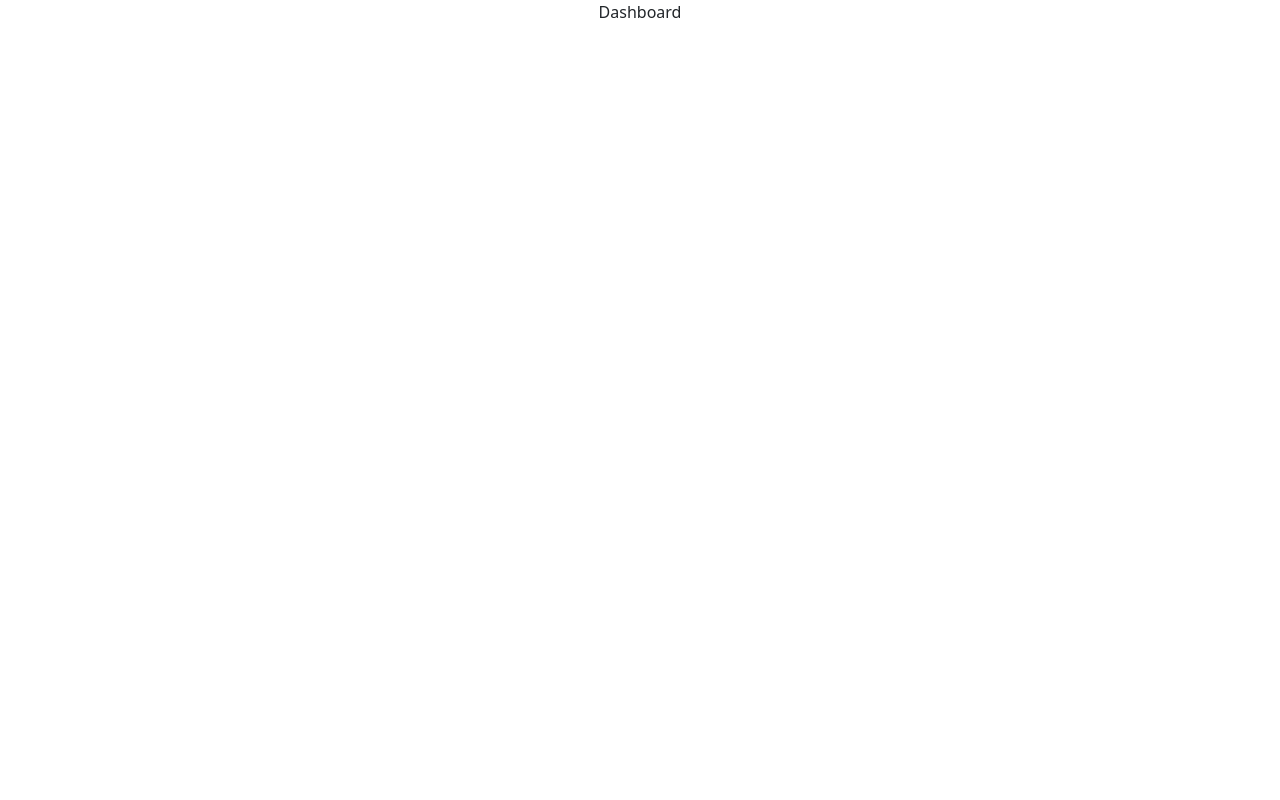
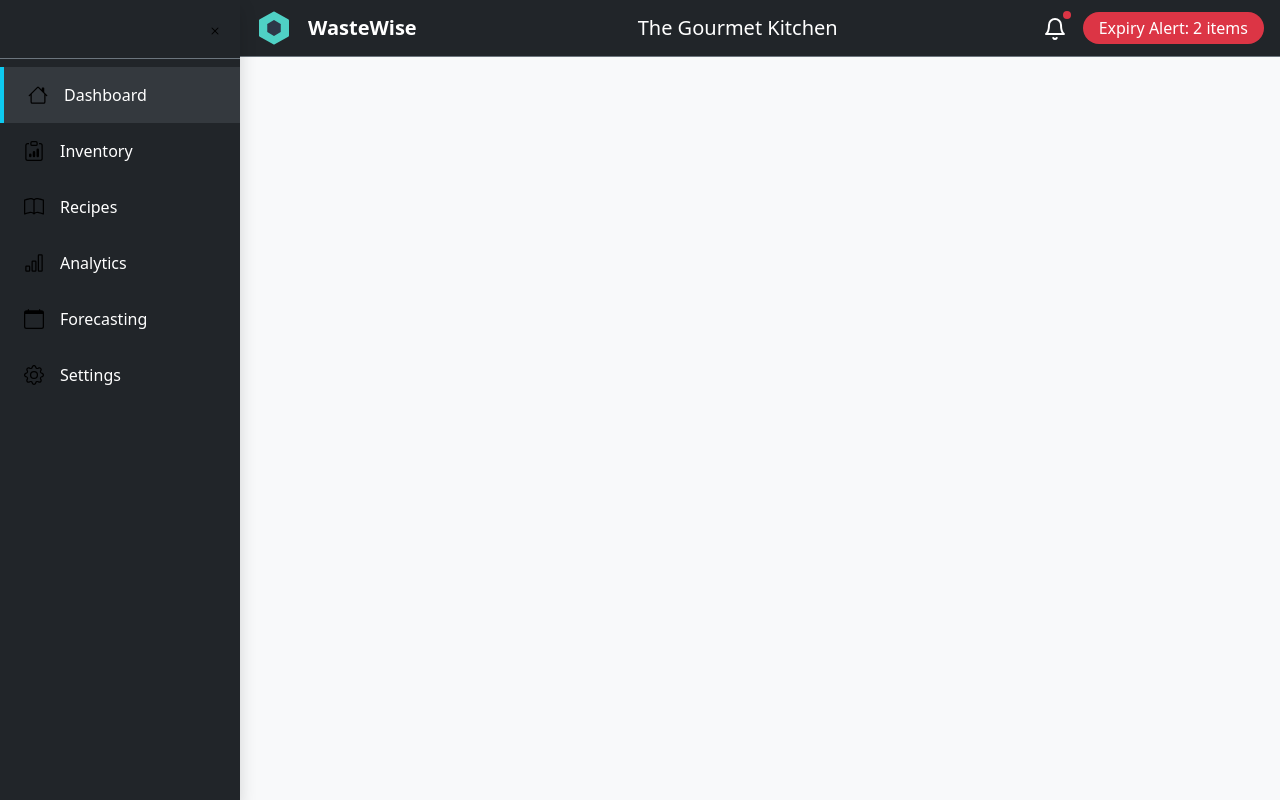
Before and after one commit to 1andonlyamit/smartkitchen, a React (Create React App) app in the folder frontend/: page /dashboard in a window 1280 px wide. Built offline with nearby package versions, Linux system fonts and the light colour scheme.

Commit message:
Layout: fixed minor error of color

```diff
--- a/frontend/src/components/layout/Layout.js
+++ b/frontend/src/components/layout/Layout.js
@@ -0,0 +1,43 @@
+import React, { useState, useEffect } from 'react';
+import Sidebar from './Sidebar';
+import TopBar from './Topbar';
+// import "./Layout_.css"
+
+const Layout = ({ children }) => {
+  const [sidebarOpen, setSidebarOpen] = useState(true);
+  const [isMobile, setIsMobile] = useState(window.innerWidth < 768);
+
+  useEffect(() => {
+    const checkScreenSize = () => {
+      setIsMobile(window.innerWidth < 768);
+    };
+
+    checkScreenSize();
+
+    window.addEventListener('resize', checkScreenSize);
+
+    return () => window.removeEventListener('resize', checkScreenSize);
+  }, []);
+
+  return (
+    <div className="d-flex min-vh-100 bg-light">
+      <Sidebar isParentOpen={sidebarOpen} setIsParentOpen={setSidebarOpen} />
+
+      <div className="flex-grow-1 d-flex flex-column"
+           style={{
+             marginLeft: isMobile ? 0 : (sidebarOpen ? '240px' : '60px'),
+             transition: 'margin-left 0.3s',
+             width: '100%'
+           }}>
+        <TopBar restaurantName="The Gourmet Kitchen" />
+
+        <main className="flex-grow-1 p-4 overflow-auto">
+          {children}
+          {/* other components */}
+        </main>
+      </div>
+    </div>
+  );
+};
+
+export default Layout;
--- a/frontend/src/components/layout/Sidebar.js
+++ b/frontend/src/components/layout/Sidebar.js
@@ -0,0 +1,169 @@
+import React, { useState, useEffect } from 'react';
+import { Route, Routes } from 'react-router-dom';
+import {
+  House,
+  ClipboardData,
+  Book,
+  BarChart,
+  Calendar,
+  Gear,
+  // QuestionCircle,
+  List,
+  X
+} from 'react-bootstrap-icons';
+
+const Sidebar = ({ isParentOpen, setIsParentOpen }) => {
+  const [activeItem, setActiveItem] = useState('Dashboard');
+  const [isOpen, setIsOpen] = useState(true);
+  const [isMobile, setIsMobile] = useState(false);
+
+  useEffect(() => {
+    if (isParentOpen !== undefined) {
+      setIsOpen(isParentOpen);
+    }
+  }, [isParentOpen]);
+
+  useEffect(() => {
+    const checkScreenSize = () => {
+      const mobile = window.innerWidth < 768;
+      setIsMobile(mobile);
+
+      if (mobile) {
+        setIsOpen(false);
+        if (setIsParentOpen) setIsParentOpen(false);
+      } else {
+        setIsOpen(true);
+        if (setIsParentOpen) setIsParentOpen(true);
+      }
+    };
+
+    checkScreenSize();
+
+    window.addEventListener('resize', checkScreenSize);
+
+    return () => window.removeEventListener('resize', checkScreenSize);
+  }, [setIsParentOpen]);
+
+  const menuItems = [
+    { name: 'Dashboard', icon: <House size={20} />, path: '/dashboard' },
+    { name: 'Inventory', icon: <ClipboardData size={20}/>,path: '/inventory'  },
+    { name: 'Recipes', icon: <Book size={20} />,path: '/recipies' },
+    { name: 'Analytics', icon: <BarChart size={20} />,path: '/analytics' },
+    { name: 'Forecasting', icon: <Calendar size={20} />,path: '/forecasting' },
+    { name: 'Settings', icon: <Gear size={20} />,path: '/settings' },
+  ];
+
+  const toggleSidebar = () => {
+    const newState = !isOpen;
+    setIsOpen(newState);
+    if (setIsParentOpen) setIsParentOpen(newState);
+  };
+
+  return (
+    <>
+      <button
+        onClick={toggleSidebar}
+        className={`d-md-none position-fixed top-0 ${isOpen ? 'start-240' : 'start-0'} mt-3 ms-3 btn btn-dark rounded-3 p-2 shadow-sm`}
+        style={{
+          zIndex: 1000,
+          transition: 'all 0.3s',
+          left: isOpen ? '240px' : '0'
+        }}
+        aria-label="Toggle Menu"
+      >
+        {isOpen ? <X size={20} /> : <List size={20} />}
+      </button>
+
+      {isOpen && isMobile && (
+        <div
+          className="position-fixed top-0 start-0 w-100 h-100 bg-dark opacity-50"
+          style={{zIndex: 1020}}
+          onClick={toggleSidebar}
+        ></div>
+      )}
+
+      <div
+        className="bg-dark text-white position-fixed h-100 d-flex flex-column"
+        style={{
+          width: isOpen ? '240px' : '60px',
+          zIndex: 1025,
+          transition: 'all 0.3s ease-in-out',
+          transform: (!isOpen && isMobile) ? 'translateX(-100%)' : 'translateX(0)',
+          overflowX: 'hidden',
+          boxShadow: '0 0.5rem 1rem rgba(0, 0, 0, 0.15)'
+        }}
+      >
+        <div className="d-flex align-items-center p-3 border-bottom border-secondary">
+
+          <h4 className={`m-0 fw-bold ${!isOpen ? 'd-none' : ''}`}
+              style={{transition: 'opacity 0.2s', opacity: isOpen ? 1 : 0, whiteSpace: 'nowrap'}}>
+            {/* WasteWise */}
+          </h4>
+          {!isMobile && (
+            <button
+              onClick={toggleSidebar}
+              className="btn btn-link text-white ms-auto p-0 d-none d-md-block"
+              style={{marginRight: isOpen ? '0' : '-20px'}}
+            >
+              {isOpen ? <X size={16} /> : <List size={16} />}
+            </button>
+          )}
+        </div>
+
+        <div className="mt-2 overflow-y-auto flex-grow-1">
+          {menuItems.map((item) => (
+            <button
+
+              key={item.name}
+              onClick={() => setActiveItem(item.name)}
+              className={`w-100 border-0 text-start d-flex align-items-center py-3 px-4
+                ${activeItem === item.name ? 'bg-secondary bg-opacity-25 border-start border-4 border-info' : ''}
+                ${isOpen ? '' : 'justify-content-center'}`}
+              style={{
+                // backgroundColor: 'black',
+                transition: 'all 0.2s',
+                backgroundColor: activeItem === item.name ? 'rgba(128, 128, 128, 0.3)' : '#212529',
+                color: activeItem === item.name ? '#ffffff' : 'inherit'
+              }}
+              onMouseEnter={(e) => {
+                e.currentTarget.style.backgroundColor = 'rgba(128, 128, 128, 0.3)'; // Grey color on hover
+                e.currentTarget.style.color = '#ffffff';
+              }}
+              onMouseLeave={(e) => {
+                if (activeItem !== item.name) {
+                  e.currentTarget.style.backgroundColor = '#212529';
+                  e.currentTarget.style.color = 'inherit';
+                }
+              }}
+            >
+              <span className="d-inline-flex justify-content-center align-items-center">
+                {item.icon}
+              </span>
+              <span className={`ms-3 ${!isOpen ? 'd-none' : ''}`}
+                    style={{transition: 'opacity 0.2s', opacity: isOpen ? 1 : 0, whiteSpace: 'nowrap'}}>
+                {item.name}
+              </span>
+            </button>
+          ))}
+        </div>
+{/*
+        <div className="mt-auto mb-4 px-3">
+          <div className="bg-dark bg-opacity-75 p-3 rounded-3 border border-secondary">
+            <div className="d-flex align-items-center">
+              <div className="bg-info bg-opacity-25 rounded-circle p-2 me-3">
+                <QuestionCircle size={24} className="text-info" />
+              </div>
+              <div className={!isOpen ? 'd-none' : ''}
+                   style={{transition: 'opacity 0.2s', opacity: isOpen ? 1 : 0, whiteSpace: 'nowrap'}}>
+                <div className="fw-bold">Need Help?</div>
+                <div className="text-secondary small">Check our documentation</div>
+              </div>
+            </div>
+          </div>
+        </div> */}
+      </div>
+    </>
+  );
+};
+
+export default Sidebar;
--- a/frontend/src/components/layout/Topbar.js
+++ b/frontend/src/components/layout/Topbar.js
@@ -0,0 +1,63 @@
+import React, { useState, useEffect } from 'react';
+import { Navbar, Container, Badge } from 'react-bootstrap';
+import { Bell } from 'lucide-react';
+import 'bootstrap/dist/css/bootstrap.min.css';
+
+const TopBar = ({ restaurantName = "The Gourmet Kitchen" }) => {
+  const [expiringItems, setExpiringItems] = useState(2);
+  const [showNotification, setShowNotification] = useState(false);
+
+  useEffect(() => {
+    const intervalId = setInterval(() => {
+      if (Math.random() > 0.7) {
+        setExpiringItems(prev => {
+          const newValue = Math.max(0, prev + (Math.random() > 0.5 ? 1 : -1));
+          if (newValue > prev) {
+            setShowNotification(true);
+            setTimeout(() => setShowNotification(false), 3000);
+          }
+          return newValue;
+        });
+      }
+    }, 10000);
+
+    return () => clearInterval(intervalId);
+  }, []);
+
+  return (
+    <Navbar bg="dark" variant="dark" expand="lg" className="py-2 border-bottom border-secondary">
+      <Container fluid className="px-3">
+        <div className="d-flex align-items-center">
+          <div className="me-3">
+            <svg width="36" height="36" viewBox="0 0 24 24" fill="none" xmlns="http://www.w3.org/2000/svg">
+              <path d="M12 2L3 7V17L12 22L21 17V7L12 2Z" fill="#4FD1C5" stroke="#4FD1C5" strokeWidth="2" strokeLinecap="round" strokeLinejoin="round"/>
+              <path d="M12 6L7 9V15L12 18L17 15V9L12 6Z" fill="#2D3748" stroke="#4FD1C5" strokeWidth="1" strokeLinecap="round" strokeLinejoin="round"/>
+            </svg>
+          </div>
+          <Navbar.Brand href="#home" className="text-white fw-bold fs-5">WasteWise</Navbar.Brand>
+        </div>
+
+        <div className="mx-auto">
+          <h5 className="text-white mb-0">{restaurantName}</h5>
+        </div>
+
+        <div className="d-flex align-items-center">
+          <div className="position-relative me-3">
+            <Bell size={24} color="white" className="cursor-pointer" />
+            {expiringItems > 0 && (
+              <span className="position-absolute top-0 start-100 translate-middle badge rounded-pill bg-danger p-1">
+                <span className="visually-hidden">notifications</span>
+              </span>
+            )}
+          </div>
+
+          <div className={`alert-badge px-3 py-1 rounded-pill bg-danger text-white ${showNotification ? 'animate__animated animate__fadeIn' : ''}`}>
+            Expiry Alert: {expiringItems} items
+          </div>
+        </div>
+      </Container>
+    </Navbar>
+  );
+};
+
+export default TopBar;
--- a/frontend/src/pages/Dashboard.js
+++ b/frontend/src/pages/Dashboard.js
@@ -1,8 +1,12 @@
 import React from 'react'
+import Layout from '../components/layout/Layout'
 
 function Dashboard() {
   return (
-    <div>Dashboard</div>
+    <div>
+      {/* <h1>Dashboard</h1> */}
+      <Layout/>
+    </div>
   )
 }
 
```
